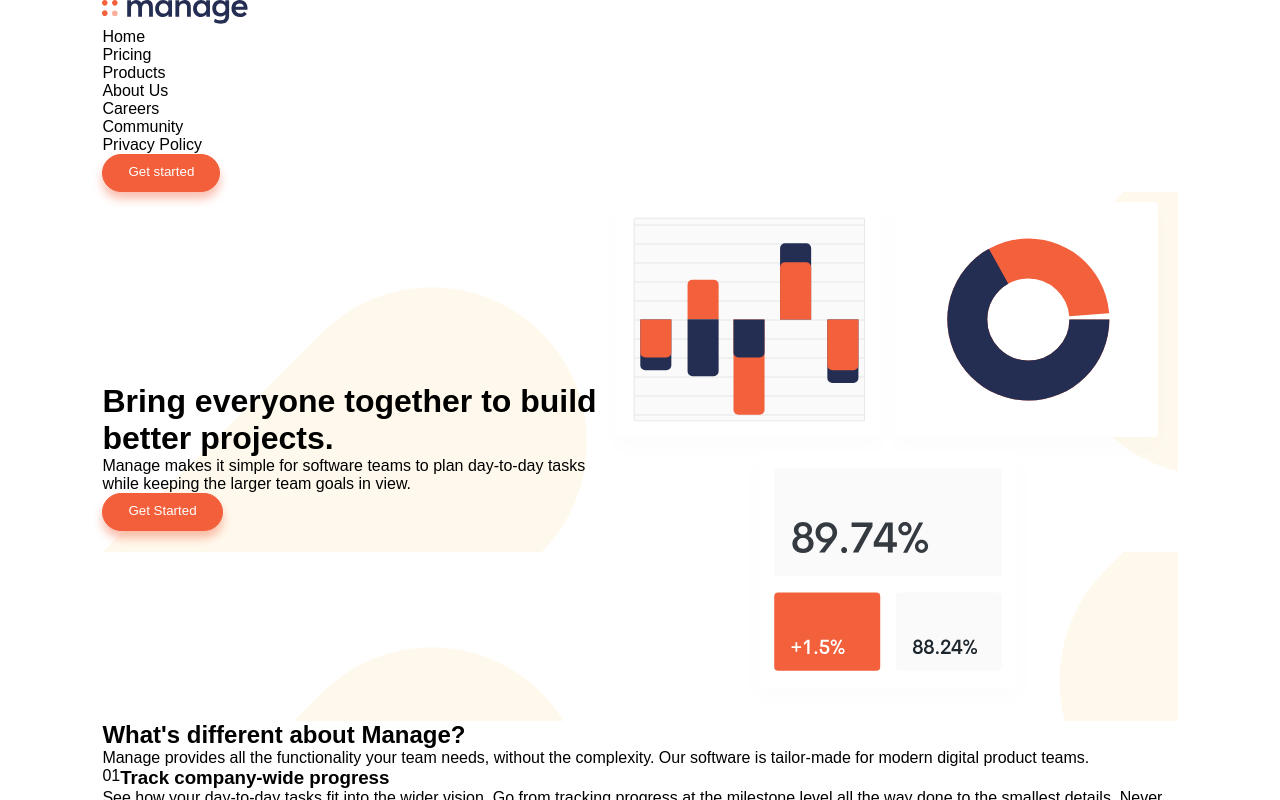
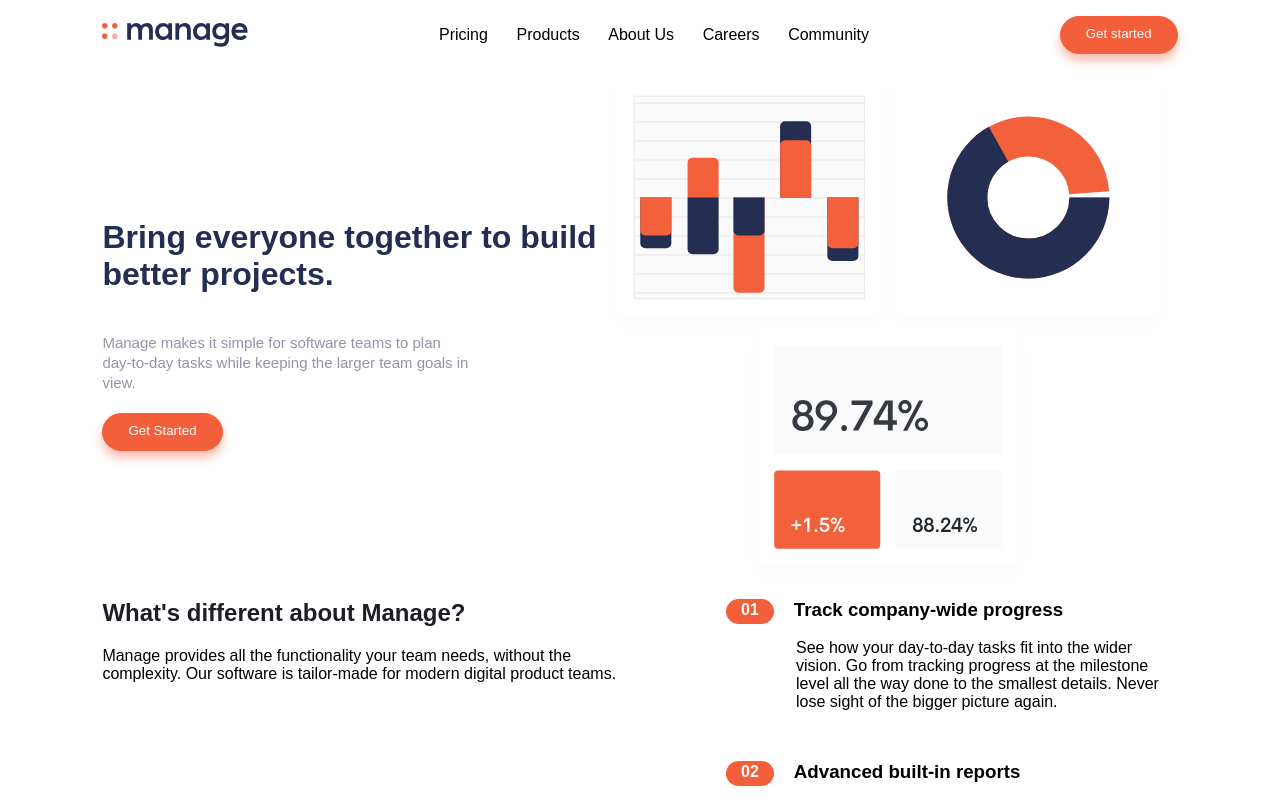
Before and after one commit to MilitusInnocent/manage-landing-page, a React (Create React App) app: page / in a window 1280 px wide. Shown: the top 800 px of the page. Built offline with nearby package versions, Linux system fonts and the light colour scheme; a web font is replaced by a local one.

Commit message:
navbar desktop

```diff
--- a/src/App.scss
+++ b/src/App.scss
@@ -2,8 +2,9 @@
 @import 'styles/themes';
 @import 'styles/typography';
 @import 'styles/button';
-//@import 'styles/navbar';
+@import 'styles/navbar';
 @import 'styles/header';
 @import 'styles/slider';
 @import 'styles/cta';
 //@import 'styles/footer';
+@import 'styles/about';
--- a/src/styles/_header.scss
+++ b/src/styles/_header.scss
@@ -2,5 +2,20 @@
     display: flex;
     justify-content: space-between;
     align-items: center;
-    background-image: url(../images/bg-simplify-section-orange.svg);
+
+    &__textbox {
+
+        &__heading {
+            color: hsl(228, 39%, 23%);
+            padding-bottom: 20px;
+        }
+
+        &__subheading {
+            padding: 20px 10vw 20px 0;
+            color:  hsl(227, 12%, 61%);
+            line-height: 20px;
+            font-weight: 400;
+            font-size: 15px;
+        }
+    }
 }
--- /dev/null
+++ b/src/styles/_navbar.scss
@@ -0,0 +1,28 @@
+.navbar {
+    display: flex;
+    justify-content: space-between;
+    align-items: center;
+    position: relative;
+    height: 70px;
+
+    &__links {
+        width: 40%;
+
+        .links__list {
+            display: flex;
+            justify-content: space-between;
+
+            .links__list__item:hover {
+                color: hsl(227, 12%, 61%);
+            }
+
+            li {
+                &:nth-of-type(1), &:nth-of-type(7) {
+                    display: none;
+                }
+
+            }
+        }
+    }
+
+}
```
Also changed, not shown: src/images/bg-simplify-section-orange.svg (deleted).
